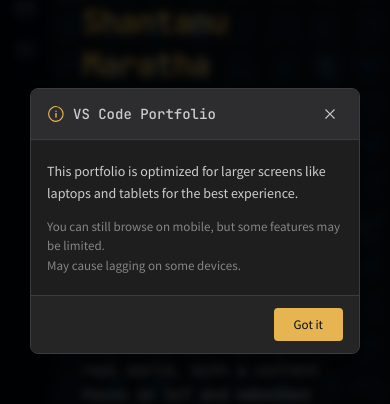
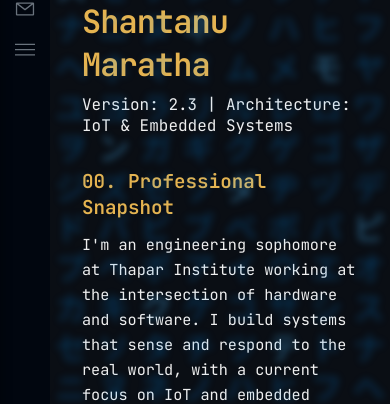
Before and after one commit to shaxntanu/VSCode-Portfolio, a Next.js app: page /about in a window 390 px wide. Shown: the part 201-605 px from the top of the page. Built offline with nearby package versions, Linux system fonts and the light colour scheme; no server answers; a web font is replaced by a local one.

Commit message:
Remove blocking mobile warning popup

```diff
--- a/components/Layout.tsx
+++ b/components/Layout.tsx
@@ -9,7 +9,6 @@
 import Breadcrumbs from '@/components/Breadcrumbs';
 import CommandPalette from '@/components/CommandPalette';
 import CommandPaletteShiftP from '@/components/CommandPaletteShiftP';
-import MobileNotification from '@/components/MobileNotification';
 import Terminal from '@/components/Terminal/Terminal';
 import ProblemsPanel from '@/components/ProblemsPanel/ProblemsPanel';
 import PortfolioStatsModal from '@/components/PortfolioStatsModal';
@@ -111,7 +110,6 @@
   return (
     <>
       <ScrollProgress />
-      {!zenMode && <MobileNotification />}
       {!zenMode && <Titlebar />}
       <div className={`${styles.main} ${zenMode ? styles.zenMode : ''}`} id="window-container">
         {sidebarVisible && !zenMode && <Sidebar />}
--- a/components/MobileNotification.tsx
+++ /dev/null
@@ -1,59 +0,0 @@
-import { useState, useEffect } from 'react';
-import { VscClose, VscInfo } from 'react-icons/vsc';
-import styles from '@/styles/MobileNotification.module.css';
-
-const MobileNotification = () => {
-  const [isVisible, setIsVisible] = useState(false);
-
-  useEffect(() => {
-    const hasSeenNotification = localStorage.getItem('hasSeenMobileNotification');
-    const isMobile = window.innerWidth <= 768;
-
-    if (!hasSeenNotification && isMobile) {
-      setTimeout(() => setIsVisible(true), 1000);
-    }
-  }, []);
-
-  const handleClose = () => {
-    setIsVisible(false);
-    localStorage.setItem('hasSeenMobileNotification', 'true');
-  };
-
-  if (!isVisible) return null;
-
-  return (
-    <div className={styles.overlay}>
-      <div className={styles.notification}>
-        <div className={styles.header}>
-          <div className={styles.iconTitle}>
-            <VscInfo className={styles.infoIcon} />
-            <span>VS Code Portfolio</span>
-          </div>
-          <button className={styles.closeBtn} onClick={handleClose} aria-label="Close">
-            <VscClose />
-          </button>
-        </div>
-
-        <div className={styles.content}>
-          <p className={styles.message}>
-            This portfolio is optimized for larger screens like laptops and tablets for the best experience.
-          </p>
-          <p className={styles.submessage}>
-            You can still browse on mobile, but some features may be limited.
-          </p>
-          <p className={styles.submessage}>
-            May cause lagging on some devices.
-          </p>
-        </div>
-
-        <div className={styles.footer}>
-          <button className={styles.okBtn} onClick={handleClose}>
-            Got it
-          </button>
-        </div>
-      </div>
-    </div>
-  );
-};
-
-export default MobileNotification;
--- a/styles/MobileNotification.module.css
+++ /dev/null
@@ -1,150 +0,0 @@
-.overlay {
-    position: fixed;
-    top: 0;
-    left: 0;
-    right: 0;
-    bottom: 0;
-    background: rgba(0, 0, 0, 0.75);
-    backdrop-filter: blur(4px);
-    z-index: 10000;
-    display: flex;
-    align-items: center;
-    justify-content: center;
-    padding: 20px;
-    animation: fadeIn 0.3s ease;
-}
-
-@keyframes fadeIn {
-    from {
-        opacity: 0;
-    }
-
-    to {
-        opacity: 1;
-    }
-}
-
-.notification {
-    background: var(--modal-bg, #1e1e1e);
-    border: 1px solid var(--border, #3c3c3c);
-    border-radius: 8px;
-    max-width: 400px;
-    width: 100%;
-    box-shadow: 0 8px 32px rgba(0, 0, 0, 0.5);
-    animation: slideUp 0.4s ease;
-    overflow: hidden;
-}
-
-@keyframes slideUp {
-    from {
-        transform: translateY(30px);
-        opacity: 0;
-    }
-
-    to {
-        transform: translateY(0);
-        opacity: 1;
-    }
-}
-
-.header {
-    display: flex;
-    align-items: center;
-    justify-content: space-between;
-    padding: 12px 16px;
-    background: var(--modal-header-bg, #2d2d30);
-    border-bottom: 1px solid var(--border, #3c3c3c);
-}
-
-.iconTitle {
-    display: flex;
-    align-items: center;
-    gap: 8px;
-    color: var(--text-primary, #cccccc);
-    font-size: 14px;
-    font-weight: 500;
-    font-family: 'JetBrains Mono', monospace;
-}
-
-.infoIcon {
-    color: var(--accent-color);
-    font-size: 18px;
-}
-
-.closeBtn {
-    background: none;
-    border: none;
-    color: var(--text-secondary, #cccccc);
-    cursor: pointer;
-    padding: 4px;
-    display: flex;
-    align-items: center;
-    justify-content: center;
-    border-radius: 4px;
-    transition: all 0.2s ease;
-}
-
-.closeBtn:hover {
-    background: var(--hover-bg, #3c3c3c);
-    color: var(--text-color, white);
-}
-
-.closeBtn svg {
-    font-size: 18px;
-}
-
-.content {
-    padding: 20px 16px;
-}
-
-.message {
-    color: var(--text-secondary, #cccccc);
-    font-size: 14px;
-    line-height: 1.6;
-    margin: 0 0 12px 0;
-    font-family: 'Source Sans Pro', sans-serif;
-}
-
-.submessage {
-    color: var(--text-muted, #858585);
-    font-size: 13px;
-    line-height: 1.5;
-    margin: 0;
-    font-family: 'Source Sans Pro', sans-serif;
-}
-
-.footer {
-    padding: 12px 16px;
-    background: var(--modal-header-bg, #252526);
-    border-top: 1px solid var(--border, #3c3c3c);
-    display: flex;
-    justify-content: flex-end;
-}
-
-.okBtn {
-    background: var(--button-bg, #007acc);
-    color: var(--button-text, white);
-    border: none;
-    padding: 8px 20px;
-    border-radius: 4px;
-    font-size: 13px;
-    font-weight: 500;
-    cursor: pointer;
-    font-family: 'Source Sans Pro', sans-serif;
-    transition: all 0.2s ease;
-}
-
-.okBtn:hover {
-    background: var(--button-hover, #005a9e);
-}
-
-.okBtn:active {
-    transform: scale(0.98);
-}
-
-@media screen and (max-width: 400px) {
-    .notification {
-        max-width: 100%;
-        margin: 0 10px;
-    }
-}
```
